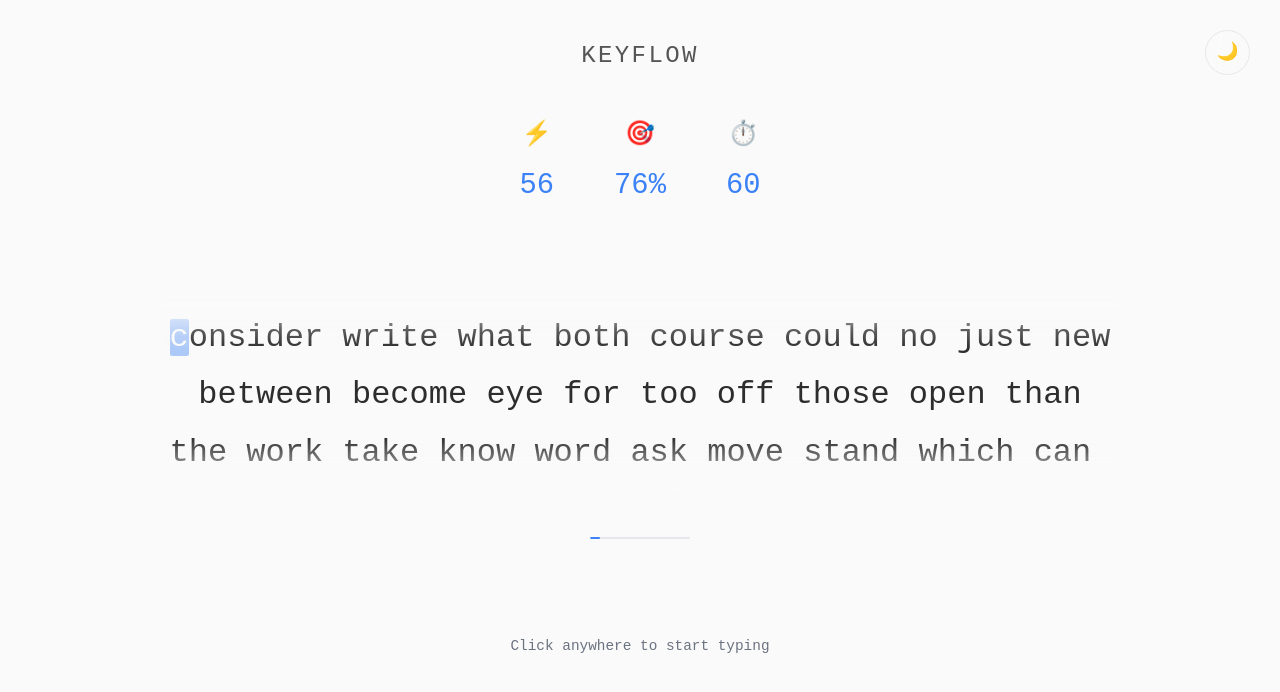
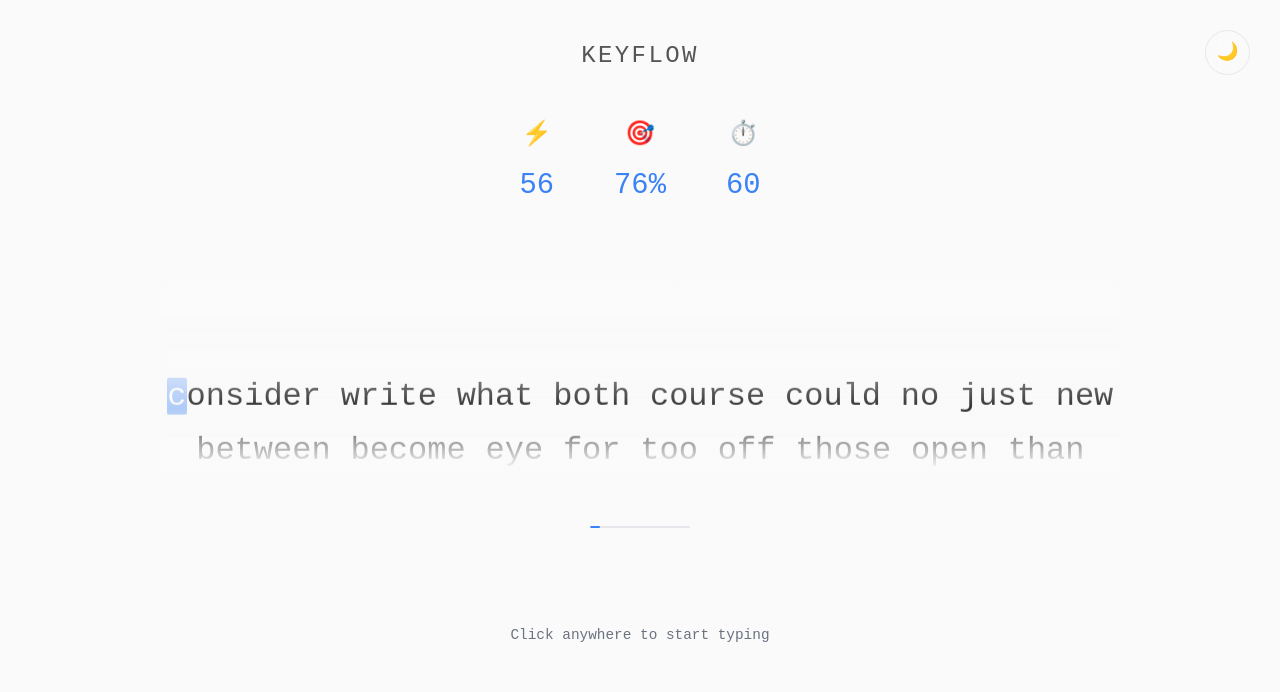
Before and after one commit to GaurabPrasai/keyflow, a React (Vite) app: page / in a window 1280 px wide. Shown: the top 692 px of the page. Built offline with nearby package versions, Linux system fonts and the light colour scheme; some icons are missing.

Commit message:
feat: enhance TypingBox with better scrolling

```diff
--- a/src/components/TypingBox.jsx
+++ b/src/components/TypingBox.jsx
@@ -1,8 +1,11 @@
-import { useContext } from "react";
+import { useRef, useContext, useEffect, useCallback } from "react";
 import { TextDataContext } from "../contexts/TextDataContext";
 
 const TypingBox = () => {
   const typingData = useContext(TextDataContext);
+  const currentCharRef = useRef(null);
+  const textDisplayRef = useRef(null);
+  const typingContainerRef = useRef(null);
 
   const {
     isTyping,
@@ -12,17 +15,112 @@ const TypingBox = () => {
     charStatus,
     processedWords,
     currentLine,
+    setCurrentLine,
     progress,
   } = typingData;
 
+  const scrollToCurrentChar = useCallback(() => {
+    if (
+      !currentCharRef.current ||
+      !textDisplayRef.current ||
+      !typingContainerRef.current
+    ) {
+      return;
+    }
+
+    const container = typingContainerRef.current;
+    const textDisplay = textDisplayRef.current;
+    const currentChar = currentCharRef.current;
+
+    // Get container dimensions
+    const containerRect = container.getBoundingClientRect();
+    const containerHeight = containerRect.height;
+    const containerTop = containerRect.top;
+    const containerBottom = containerRect.bottom;
+
+    // Get current character position relative to the page
+    const charRect = currentChar.getBoundingClientRect();
+    const charTop = charRect.top;
+    const charBottom = charRect.bottom;
+
+    // Calculate the center of the container
+    const containerCenter = containerTop + containerHeight / 2;
+
+    // Check if character is outside the visible area or too close to edges
+    const buffer = 60; // Buffer zone from top/bottom edges
+    const shouldScroll =
+      charTop < containerTop + buffer || charBottom > containerBottom - buffer;
+
+    if (shouldScroll) {
+      // Calculate how much to scroll
+      const textDisplayRect = textDisplay.getBoundingClientRect();
+      const charOffsetFromTextTop = charTop - textDisplayRect.top;
+
+      // Calculate the desired scroll position to center the character
+      const desiredScrollTop = charOffsetFromTextTop - containerHeight / 2;
+
+      // Get current transform value
+      const currentTransform = textDisplay.style.transform;
+      const currentTranslateY = currentTransform.match(
+        /translateY$$(-?\d*\.?\d+)rem$$/
+      )
+        ? Number.parseFloat(
+            currentTransform.match(/translateY$$(-?\d*\.?\d+)rem$$/)[1]
+          )
+        : 0;
+
+      // Convert pixels to rem
+      const remSize = Number.parseFloat(
+        getComputedStyle(document.documentElement).fontSize
+      );
+      const newTranslateY = currentTranslateY - desiredScrollTop / remSize;
+
+      // Apply smooth transform
+      textDisplay.style.transform = `translateY(${newTranslateY}rem)`;
+
+      // Update current line for reference (optional)
+      const lineHeight = 1.8; // rem
+      const newLine = Math.max(
+        0,
+        Math.round(Math.abs(newTranslateY) / lineHeight)
+      );
+      setCurrentLine(newLine);
+    }
+  }, [setCurrentLine]);
+
+  // Debounced scroll function to improve performance
+  const debouncedScroll = useCallback(() => {
+    let timeoutId;
+    return () => {
+      clearTimeout(timeoutId);
+      timeoutId = setTimeout(scrollToCurrentChar, 16); // ~60fps
+    };
+  }, [scrollToCurrentChar]);
+
+  const debouncedScrollFn = debouncedScroll();
+
+  useEffect(() => {
+    debouncedScrollFn();
+  }, [currentIndex, debouncedScrollFn]);
+
+  // Reset scroll position when typing restarts
+  useEffect(() => {
+    if (currentIndex === 0 && textDisplayRef.current) {
+      textDisplayRef.current.style.transform = "translateY(0rem)";
+      setCurrentLine(0);
+    }
+  }, [currentIndex, setCurrentLine]);
+
   return (
     <div className="typing-wrapper">
-      <div className="typing-container">
+      <div className="typing-container" ref={typingContainerRef}>
         <div
           className="text-display"
           id="textDisplay"
+          ref={textDisplayRef}
           style={{
-            transform: `translateY(-${currentLine * 1.5}em)`, // same as line-height
+            transform: `translateY(-${(currentLine || 0) * 1.8}rem)`,
+            transition: "transform 0.3s cubic-bezier(0.4, 0, 0.2, 1)", // Smooth easing
           }}
         >
           {(() => {
@@ -32,15 +130,22 @@ const TypingBox = () => {
                 <span key={wordIndex} className="word">
                   {wordObj.characters.map((char, charIndex) => {
                     const status = charStatus[index];
-                    index++; // Increment for next character
+                    const isCurrentChar = status === "current";
+                    const currentIdx = index;
+                    index++;
 
-                    if (index > currentIndex + 150) {
-                      return null; // skip far-away characters(ONLY OF THE BOTTOM)
+                    // For far-ahead characters, render but hide them to maintain layout
+                    if (currentIdx > currentIndex + 200) {
+                      return null;
                     }
+                    <span key={`${wordIndex}-${charIndex}`} className="char">
+                      {char === " " ? "\u00A0" : char}
+                    </span>;
 
                     return (
                       <span
-                        key={charIndex}
+                        key={`${wordIndex}-${charIndex}`}
+                        ref={isCurrentChar ? currentCharRef : null}
                         className={`char ${
                           status === "correct"
                             ? "correct"
--- a/src/hooks/useTyping.js
+++ b/src/hooks/useTyping.js
@@ -1,4 +1,4 @@
-import { useEffect, useState } from "react";
+import { useEffect, useRef, useState } from "react";
 
 const useTyping = (targetText) => {
     const [isTyping, setIsTyping] = useState(false);
@@ -7,13 +7,6 @@ const useTyping = (targetText) => {
     const [charStatus, setCharStatus] = useState([]);
     const [processedWords, setProcessedWords] = useState([]);
     const [currentLine, setCurrentLine] = useState(null);
-
-    const charPerLine = 51;
-
-    useEffect(() => {
-        let newCurrentLine = Math.floor(currentIndex / charPerLine);
-        setCurrentLine(newCurrentLine);
-    }, [currentIndex])
 
     useEffect(() => {
         let words = targetText.split(" ");
@@ -101,6 +94,7 @@ const useTyping = (targetText) => {
         charStatus,
         processedWords,
         currentLine,
+        setCurrentLine,
         resetTyping,
     };
 };
--- a/src/styles/index.css
+++ b/src/styles/index.css
@@ -98,17 +98,20 @@ body {
 .typing-wrapper {
   position: relative;
   margin-bottom: 50px;
+  contain: layout;
+  isolation: isolate;
 }
 
 .typing-container {
   position: relative;
-  height: calc(1.5rem * 9.5);
+  height: calc(1.7rem * 8);
   overflow: hidden;
+  contain: layout;
 }
 
 .text-display {
   font-size: 2rem;
-  line-height: 1.8;
+  line-height: 1.7;
   text-align: center;
   word-wrap: break-word;
   position: relative;
@@ -116,7 +119,15 @@ body {
   font-weight: 300;
   white-space: normal;
   scroll-behavior: smooth;
-  transition: transform 0.5s cubic-bezier(0.25, 1, 0.5, 1);
+  transition: transform 0.2s ease-out;
+  contain: layout style paint;
+  /* Comprehensive containment */
+  will-change: transform;
+  /* Hint for GPU acceleration */
+  backface-visibility: hidden;
+  /* Prevent flicker during transforms */
+  transform-style: preserve-3d;
+  /* Hardware acceleration */
 }
 
 /* Top fade effect */
@@ -152,8 +163,8 @@ body {
   top: 0;
   left: 0;
   right: 0;
-  height: 60px;
-  background: linear-gradient(var(--bg-color) 0%, transparent 100%);
+  height: 80px;
+  background: linear-gradient(var(--bg-color) 20%, transparent 100%);
   pointer-events: none;
   z-index: 10;
 }
@@ -164,8 +175,8 @@ body {
   bottom: 0;
   left: 0;
   right: 0;
-  height: 60px;
-  background: linear-gradient(transparent 0%, var(--bg-color) 100%);
+  height: 80px;
+  background: linear-gradient(transparent 0%, var(--bg-color) 80%);
   pointer-events: none;
   z-index: 10;
 }
@@ -199,12 +210,16 @@ body {
 
 .word {
   white-space: nowrap;
+  display: inline;
+  margin-right: 0.01em;
 }
 
 .char {
   position: relative;
   transition: all 0.15s ease;
   border-radius: 2px;
+  display: inline;
+  contain: paint;
 }
 
 .char.correct {
@@ -220,6 +235,15 @@ body {
   color: var(--bg-color);
   animation: cursor-pulse 1.2s ease-in-out infinite;
 }
+
+/* Optimize animations and transitions */
+.char.correct,
+.char.incorrect,
+.char.current {
+  /* Use transform instead of changing other properties for animations */
+  transition: background-color 0.1s ease;
+}
+
 
 @keyframes cursor-pulse {
 
@@ -238,6 +262,7 @@ body {
 
 .input-field {
   position: absolute;
+  opacity: 0;
   top: 0;
   left: 0;
   width: 100%;
@@ -250,7 +275,13 @@ body {
   caret-color: transparent;
   /* pointer-events: none; */
   z-index: 1;
+  contain: layout style;
+  /* Disable expensive text rendering features */
+  text-rendering: optimizeSpeed;
+  font-smooth: never;
+  -webkit-font-smoothing: none;
 }
+
 
 
 .controls {
@@ -332,6 +363,10 @@ body {
   width: 0%;
   transition: width 0.3s ease;
   border-radius: 1px;
+  will-change: width;
+  /* Hint for GPU acceleration */
+  transition: width 0.2s ease-out;
+  contain: layout style;
 }
 
 /* Mobile responsiveness for progress bar */
@@ -465,6 +500,15 @@ body {
   outline-offset: 2px;
 }
 
+/* Optimize for large datasets */
+@media (min-width: 1024px) {
+  .text-display {
+    /* Enable subpixel rendering optimizations on larger screens */
+    transform: translateZ(0);
+    /* Force hardware acceleration */
+  }
+}
+
 /* Smooth theme transition */
 * {
   transition: background-color 0.4s ease, color 0.4s ease,
```
